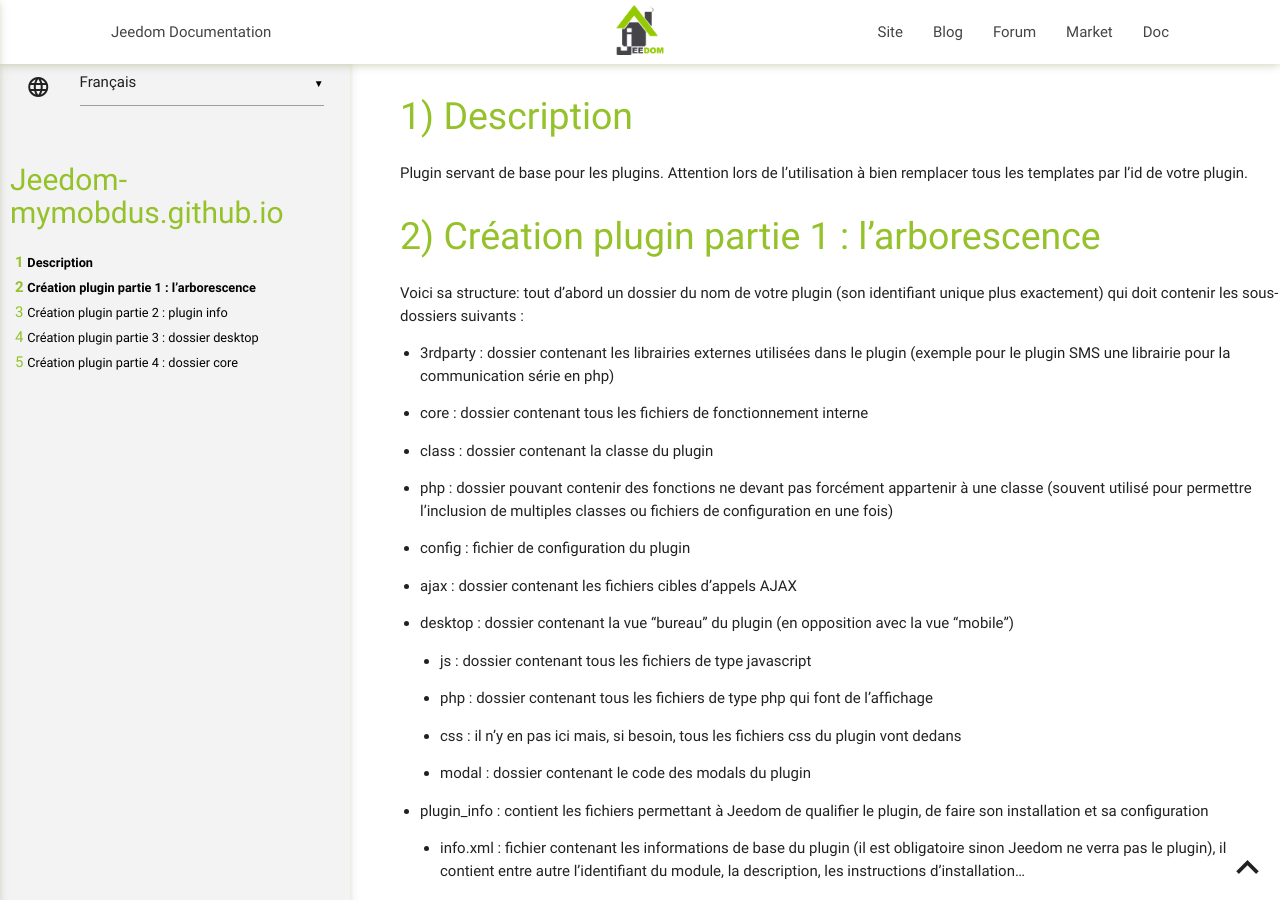
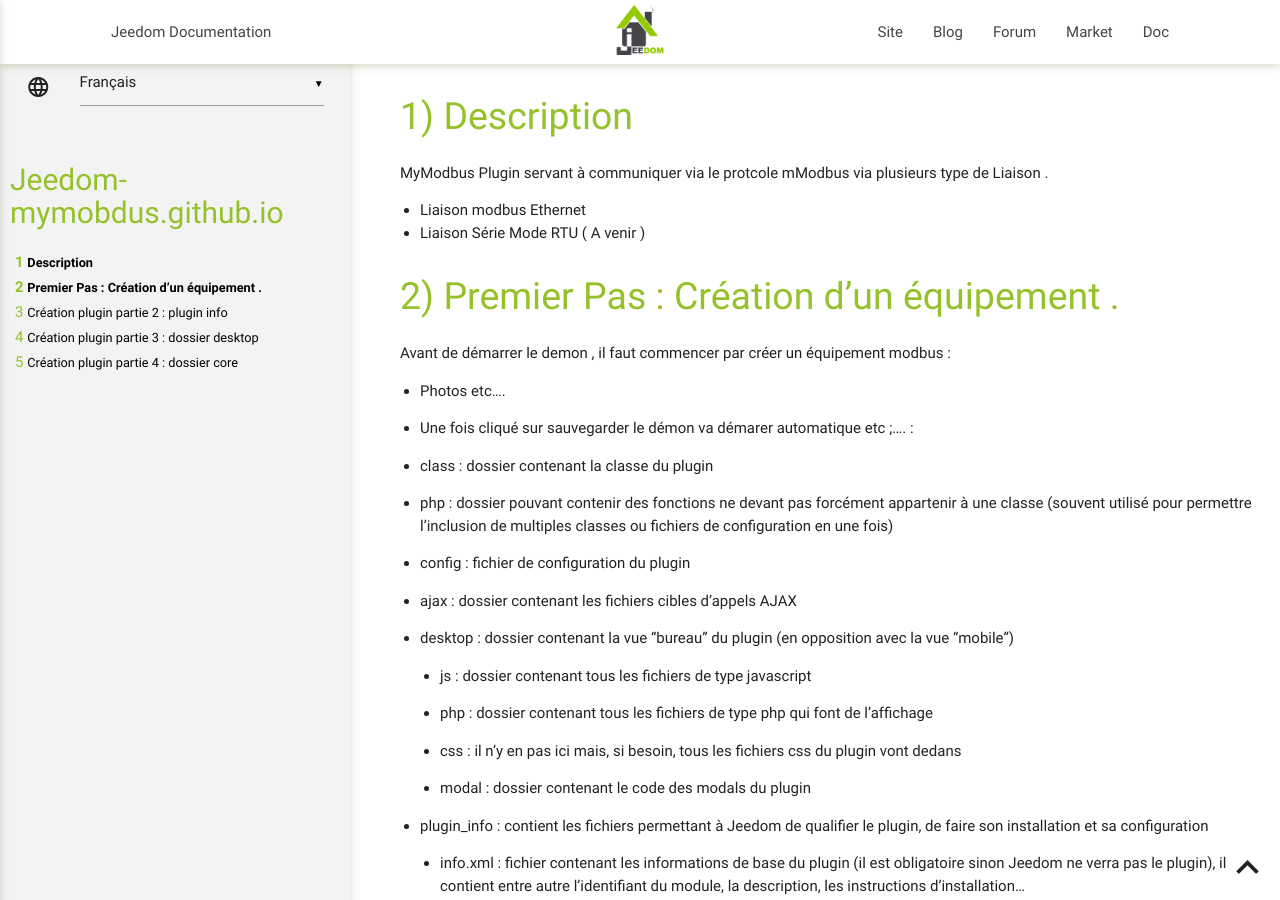
Before and after one commit to totowinmix31/jeedom-mymobdus.github.io, a Jekyll site: the page built from fr_FR/index.md, in a window 1280 px wide and 900 px high. Built offline with Jekyll 4.4.1, drawn with Linux system fonts in a browser that asks for light colours; our own code applies the rules of GitHub Pages for plain Markdown files.

Commit message:
Update index.md

```diff
--- a/fr_FR/index.md
+++ b/fr_FR/index.md
@@ -1,21 +1,19 @@
 Description
 ===
+MyModbus
+Plugin servant à communiquer via le protcole mModbus via plusieurs type de Liaison .
 
-Plugin servant de base pour les plugins. Attention lors de l’utilisation
-à bien remplacer tous les templates par l’id de votre plugin.
+- Liaison modbus Ethernet
+- Liaison Série Mode RTU ( A venir )
 
-Création plugin partie 1 : l’arborescence
+Premier Pas  : Création d'un équipement  .
 ===
 
-Voici sa structure: tout d’abord un dossier du nom de votre plugin (son
-identifiant unique plus exactement) qui doit contenir les sous-dossiers
-suivants :
+Avant de démarrer le demon , il faut commencer par créer un équipement modbus  :
 
--   3rdparty : dossier contenant les librairies externes utilisées dans
-    le plugin (exemple pour le plugin SMS une librairie pour la
-    communication série en php)
+-  Photos etc....
 
--   core : dossier contenant tous les fichiers de fonctionnement interne
+-   Une fois cliqué sur sauvegarder le démon va démarer automatique etc ;....  :
 
 -   class : dossier contenant la classe du plugin
 
```
